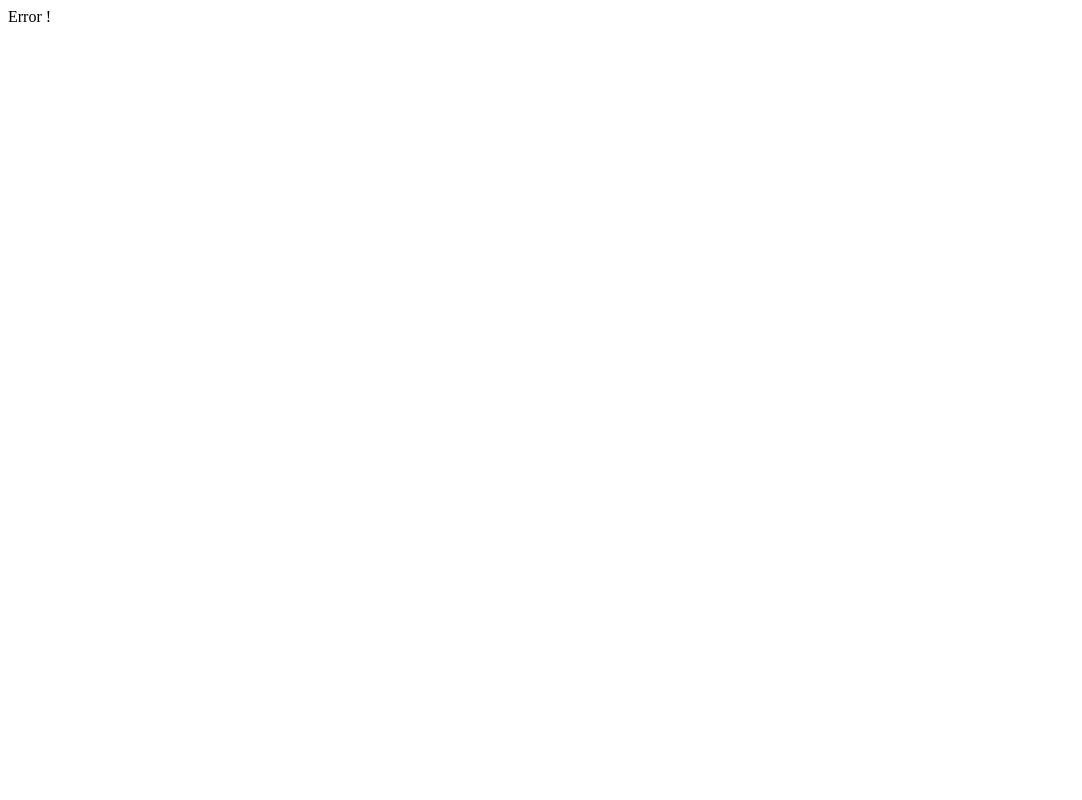
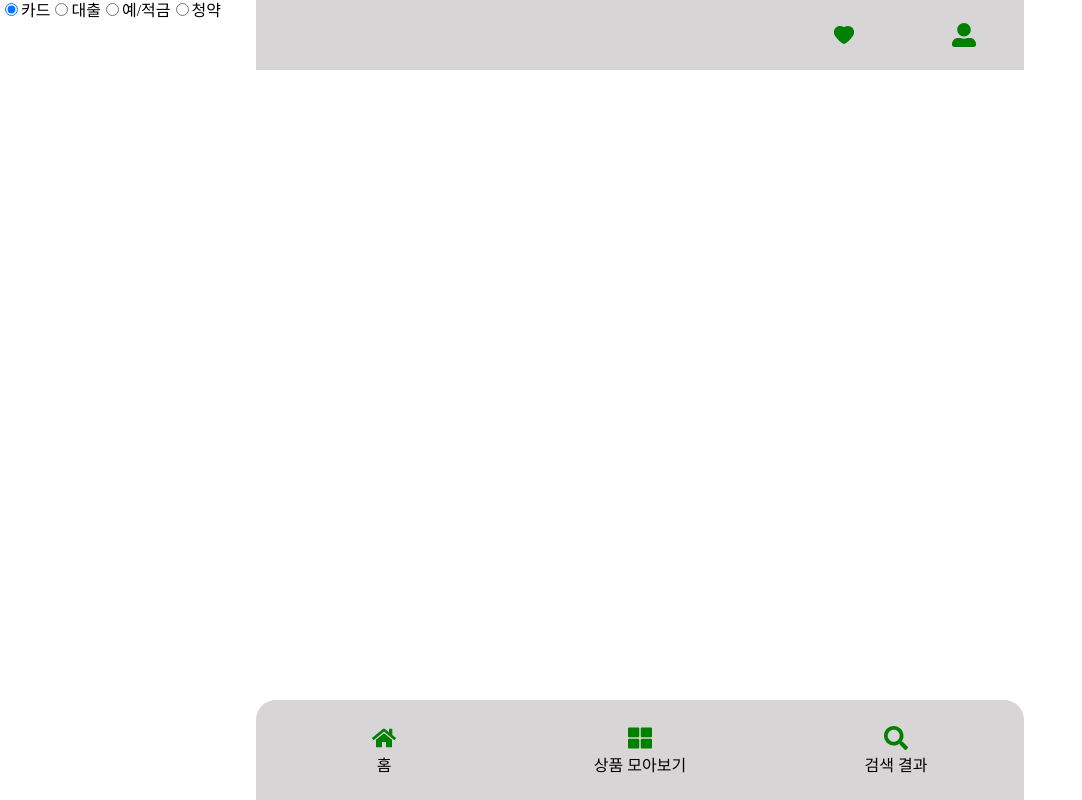
Before and after one commit to KDT3MiniProjectTeam-7/Mini_Project_FE, a React (Vite) app: page /all in a window 1280 px wide. Before the commit this address had no page. Shown: the whole page, without its empty margins (0-1082 px from the left). Built offline with nearby package versions, Linux system fonts and the light colour scheme.

Commit message:
Feat: 전체 상품 모아보기 페이지 생성

```diff
--- a/src/index.tsx
+++ b/src/index.tsx
@@ -1,13 +1,14 @@
-import ReactDOM from 'react-dom/client'
+import ReactDOM from 'react-dom/client';
 import { createBrowserRouter, RouterProvider } from 'react-router-dom';
-import { QueryClient, QueryClientProvider } from '@tanstack/react-query'
+import { QueryClient, QueryClientProvider } from '@tanstack/react-query';
 import { ReactQueryDevtools } from '@tanstack/react-query-devtools';
-import App from './App'
+import App from './App';
 import Error from './components/Error';
 import Main from './pages/main/mainPage';
 import Test from './pages/TestPage';
+import ALL from './pages/all/allPage';
 
-const queryClient = new QueryClient()
+const queryClient = new QueryClient();
 
 const router = createBrowserRouter([
   {
@@ -16,15 +17,16 @@
     errorElement: <Error />,
     children: [
       { index: true, element: <Main /> },
-      { path: '/test', element: <Test /> }
-    ]
-  }
-])
+      { path: '/test', element: <Test /> },
+      { path: '/all', element: <ALL /> },
+    ],
+  },
+]);
 
 const root = ReactDOM.createRoot(document.getElementById('root') as HTMLElement);
 root.render(
   <QueryClientProvider client={queryClient}>
     <RouterProvider router={router} />
-    <ReactQueryDevtools initialIsOpen={true} />
+    {/* <ReactQueryDevtools initialIsOpen={true} /> */}
   </QueryClientProvider>
-)
+);
--- /dev/null
+++ b/src/pages/all/allPage.tsx
@@ -0,0 +1,28 @@
+import React from 'react';
+import styled from 'styled-components';
+
+const ALL = () => {
+  return (
+    <div>
+      <div>
+        <input type="radio" value="card" name="credit" id="two-type" defaultChecked />
+        <label htmlFor="two-type">카드</label>
+        <input type="radio" value="loan" name="credit" id="four-type" />
+        <label htmlFor="four-type">대출</label>
+        <input type="radio" value="savings" name="credit" id="eight-type" />
+        <label htmlFor="eight-type">예/적금</label>
+        <input type="radio" value="subscription" name="credit" id="eight-type" />
+        <label htmlFor="eight-type">청약</label>
+      </div>
+    </div>
+  );
+};
+
+const RadioInput = styled.input.attrs((props) => ({
+  type: 'radio',
+  value: props.value,
+  name: props.name,
+  id: props.id,
+}))``;
+
+export default ALL;
```
